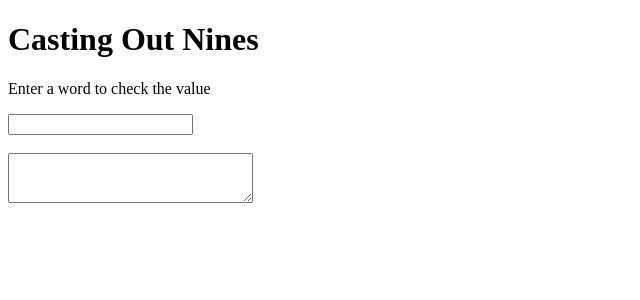
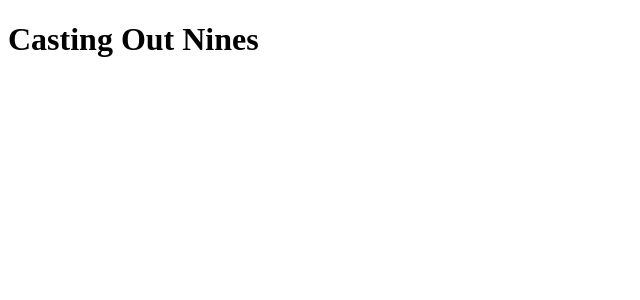
Before and after one commit to mebartsch/mebartsch.github.io, a Jekyll site: the page projects/CastingNines/index.html, which Jekyll copies as it is, in a window 1280 px wide. Shown: the top 300 px of the page, without its empty margins (0-640 px from the left). Built offline with Jekyll 4.4.1, drawn with Linux system fonts in a browser that asks for light colours.

Commit message:
Update index.html

```diff
--- a/projects/CastingNines/index.html
+++ b/projects/CastingNines/index.html
@@ -194,20 +197,20 @@ function solveClicked(){
 
 </head>
 
-<body>
+<body onload="runExample()">
 
-	<p>Enter a word to check the value</p>
+<!--	<p>Enter a word to check the value</p>
 
-	 <form action="#">   <!-- form for entering data with event handler -->
+	 <form action="#">   <!-- form for entering data with event handler -- >
 	  <input type="text" name="txt" onkeypress="handle(event)" />
 	</form>
 
 	<br>
 
-	 <form id="form1" >     <!-- TextArea Form for Data output -->
+	 <form id="form1" >     <!-- TextArea Form for Data output -- >
 	  <textarea name="Text1" style="font-size: 14pt"></textarea>
     	 </form>
-
+-->
 <!--
 </head>
 
```
Also changed, not shown: other parts of projects/CastingNines/index.html (+3 -0 lines).
